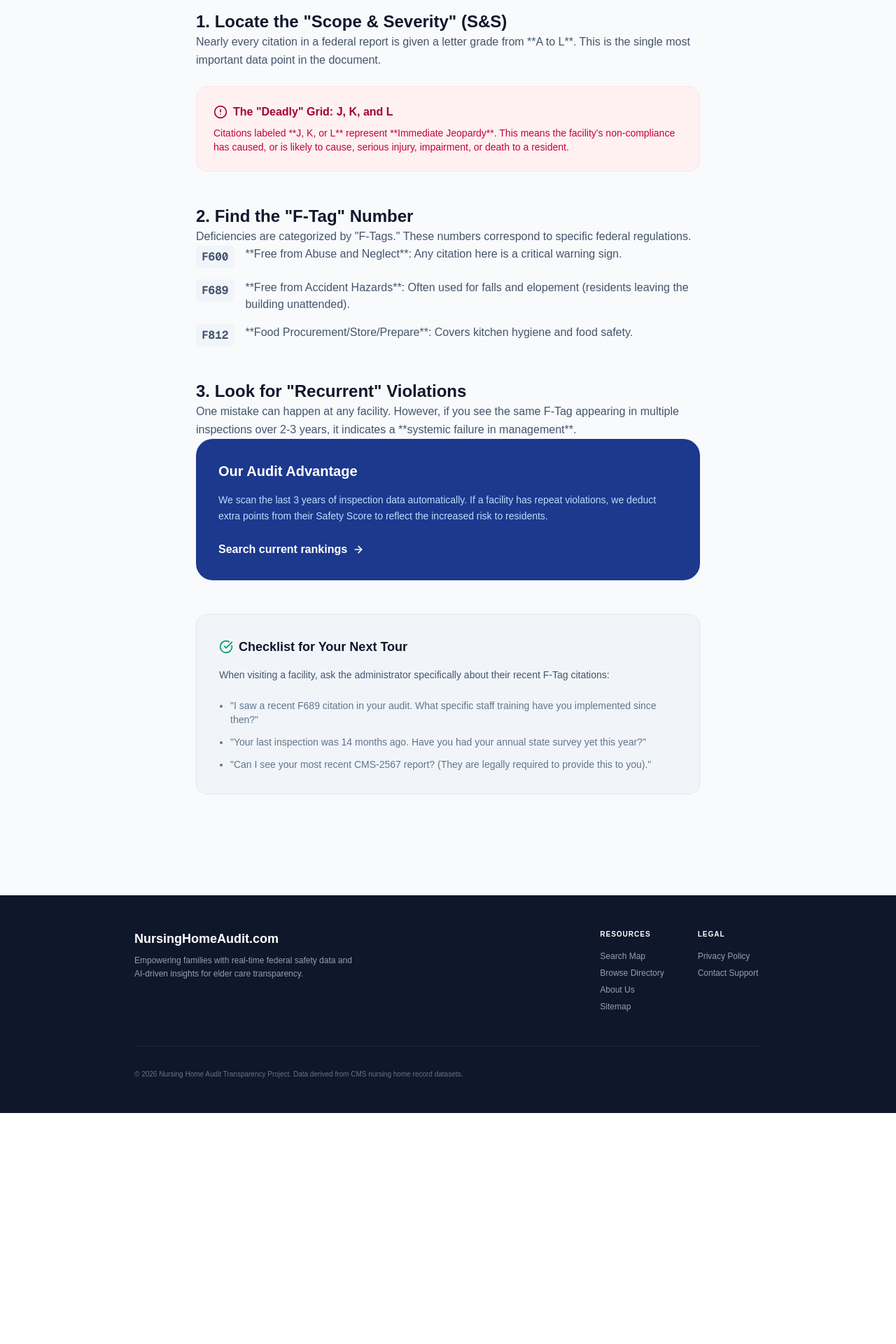
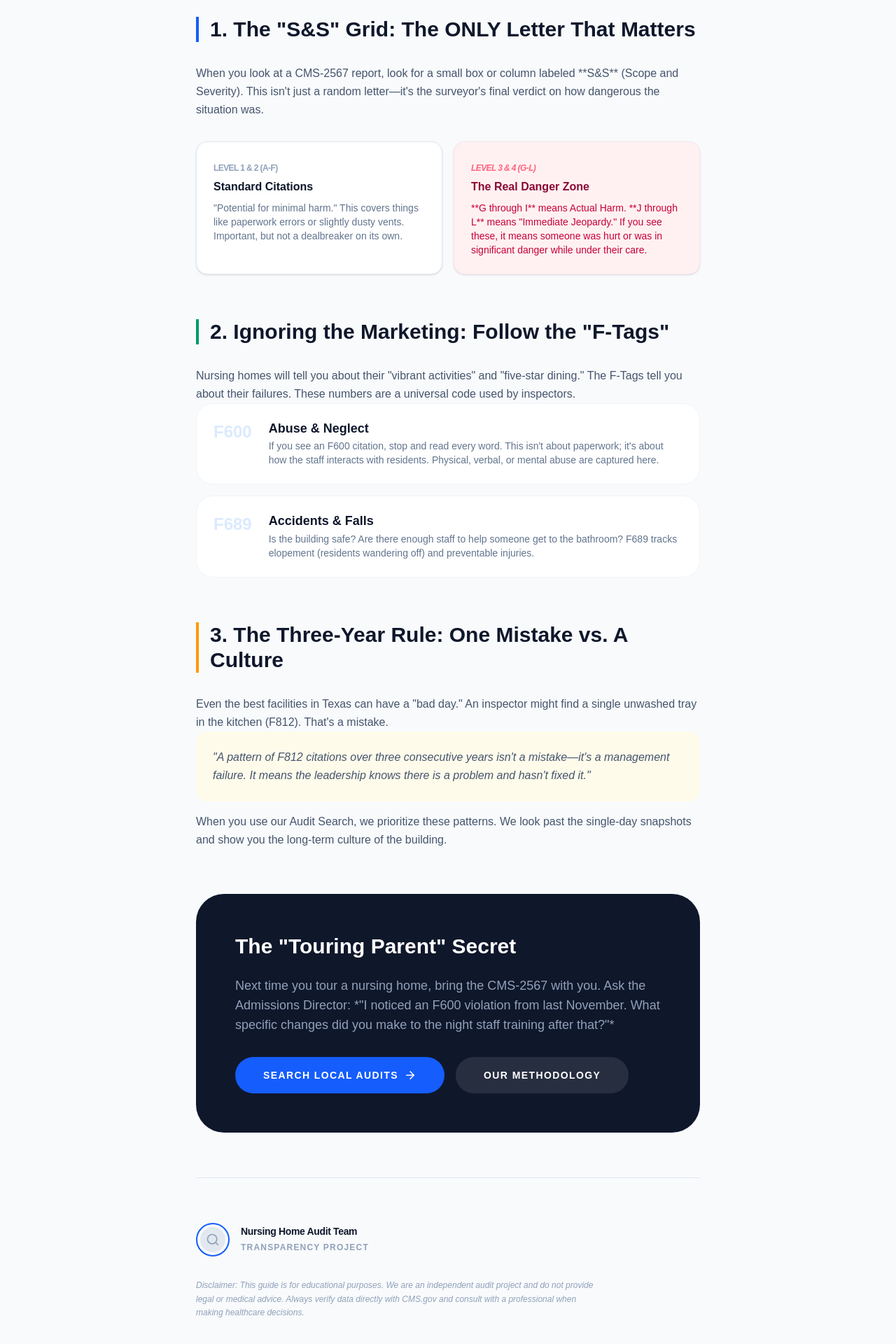
Before and after one commit to Emil1733/nursinghomeaudit, a Next.js app: page /resources/reading-inspection-reports in a window 1280 px wide. Shown: the part 480-2400 px from the top of the page at 70% size. Before the commit the page ends 2070 px from the top, so only its background shows below. Built offline with nearby package versions, Linux system fonts and the light colour scheme; no server answers.

Commit message:
Authority: Humanized 'How to Read Reports' guide with expert insights

```diff
--- a/src/app/resources/reading-inspection-reports/page.tsx
+++ b/src/app/resources/reading-inspection-reports/page.tsx
@@ -1,12 +1,12 @@
 
-import { AlertCircle, FileText, CheckCircle, Search, Info } from "lucide-react";
+import { AlertCircle, FileText, CheckCircle, Search, Info, ArrowRight, BookOpen } from "lucide-react";
 import { Breadcrumbs } from '@/components/ui/Breadcrumbs';
 import { Metadata } from 'next';
 import Link from 'next/link';
 
 export const metadata: Metadata = {
   title: "How to Read a Nursing Home Inspection Report | Guide",
-  description: "Learn how to decipher federal CMS Form 2567, identify high-risk citations, and understand 'Immediate Jeopardy' in nursing home health inspections.",
+  description: "Stop being intimidated by federal paperwork. Our guide breaks down the CMS-2567 form so you can find the truth about any Texas nursing home.",
   alternates: {
     canonical: '/resources/reading-inspection-reports',
   },
@@ -16,119 +16,119 @@ export default function GuidePage() {
   return (
     <div className="bg-slate-50 min-h-screen pb-20">
       <div className="bg-white border-b border-slate-200">
-        <div className="max-w-3xl mx-auto px-6 py-8">
+        <div className="max-w-3xl mx-auto px-6 py-12">
             <Breadcrumbs
                 items={[
                     { label: 'Resources', href: '/resources' },
                     { label: 'Reading Reports', href: '/resources/reading-inspection-reports' }
                 ]}
             />
-        </div>
-        <div className="max-w-3xl mx-auto px-6 pb-20">
-          <h1 className="text-4xl font-black text-slate-900 tracking-tight mb-6">
-            How to Read a Nursing Home Inspection Report (CMS-2567)
+          <h1 className="text-4xl md:text-5xl font-black text-slate-900 tracking-tight mt-8 mb-6">
+            Stop Being Intimidated by the <span className="text-blue-600">CMS-2567</span>.
           </h1>
           <p className="text-xl text-slate-600 leading-relaxed font-medium">
-            Federal inspection reports are intentionally dense. This guide helps you find the "Red Flags" that facilities often try to hide.
+            Federal inspection reports aren't designed to be easy to read. In fact, they look like a phone book from 1995. But hidden inside that paperwork is the truth about how a facility actually treats people when you aren't looking.
           </p>
         </div>
       </div>
 
-      <article className="max-w-3xl mx-auto px-6 py-16 prose prose-slate prose-lg">
-        <div className="space-y-12">
+      <article className="max-w-3xl mx-auto px-6 py-16 prose prose-slate prose-lg max-prose">
+        <div className="space-y-16">
 
             <section>
-                <h2 className="text-2xl font-black text-slate-900">1. Locate the "Scope & Severity" (S&S)</h2>
+                <h2 className="text-3xl font-black text-slate-900 border-l-4 border-blue-600 pl-4 mb-8">1. The "S&S" Grid: The ONLY Letter That Matters</h2>
                 <p className="text-slate-600 leading-relaxed">
-                    Nearly every citation in a federal report is given a letter grade from **A to L**. This is the single most important data point in the document.
+                    When you look at a CMS-2567 report, look for a small box or column labeled **S&S** (Scope and Severity). This isn't just a random letter—it's the surveyor's final verdict on how dangerous the situation was.
                 </p>
-                <div className="bg-rose-50 border border-rose-100 rounded-2xl p-6 my-6">
-                    <h4 className="flex items-center gap-2 text-rose-800 font-bold mb-2">
-                        <AlertCircle size={20} />
-                        The "Deadly" Grid: J, K, and L
-                    </h4>
-                    <p className="text-sm text-rose-700">
-                        Citations labeled **J, K, or L** represent **Immediate Jeopardy**. This means the facility's non-compliance has caused, or is likely to cause, serious injury, impairment, or death to a resident.
-                    </p>
+                <div className="grid grid-cols-1 md:grid-cols-2 gap-4 my-8">
+                    <div className="p-6 bg-white border border-slate-200 rounded-2xl shadow-sm">
+                        <span className="text-xs font-black uppercase text-slate-400 tracking-tighter">Level 1 & 2 (A-F)</span>
+                        <h4 className="font-bold text-slate-900 mt-1 mb-2">Standard Citations</h4>
+                        <p className="text-sm text-slate-500">"Potential for minimal harm." This covers things like paperwork errors or slightly dusty vents. Important, but not a dealbreaker on its own.</p>
+                    </div>
+                    <div className="p-6 bg-rose-50 border border-rose-100 rounded-2xl shadow-sm">
+                        <span className="text-xs font-black uppercase text-rose-400 tracking-tighter italic">Level 3 & 4 (G-L)</span>
+                        <h4 className="font-bold text-rose-900 mt-1 mb-2">The Real Danger Zone</h4>
+                        <p className="text-sm text-rose-700">**G through I** means Actual Harm. **J through L** means "Immediate Jeopardy." If you see these, it means someone was hurt or was in significant danger while under their care.</p>
+                    </div>
                 </div>
             </section>
 
             <section>
-                <h2 className="text-2xl font-black text-slate-900">2. Find the "F-Tag" Number</h2>
+                <h2 className="text-3xl font-black text-slate-900 border-l-4 border-emerald-600 pl-4 mb-8">2. Ignoring the Marketing: Follow the "F-Tags"</h2>
                 <p className="text-slate-600 leading-relaxed">
-                    Deficiencies are categorized by "F-Tags." These numbers correspond to specific federal regulations.
+                    Nursing homes will tell you about their "vibrant activities" and "five-star dining." The F-Tags tell you about their failures. These numbers are a universal code used by inspectors.
                 </p>
-                <ul className="space-y-4 text-slate-600 list-none pl-0">
-                    <li className="flex gap-4">
-                        <div className="font-mono bg-slate-100 px-2 py-1 rounded h-fit font-bold">F600</div>
-                        <span>**Free from Abuse and Neglect**: Any citation here is a critical warning sign.</span>
-                    </li>
-                    <li className="flex gap-4">
-                        <div className="font-mono bg-slate-100 px-2 py-1 rounded h-fit font-bold">F689</div>
-                        <span>**Free from Accident Hazards**: Often used for falls and elopement (residents leaving the building unattended).</span>
-                    </li>
-                    <li className="flex gap-4">
-                        <div className="font-mono bg-slate-100 px-2 py-1 rounded h-fit font-bold">F812</div>
-                        <span>**Food Procurement/Store/Prepare**: Covers kitchen hygiene and food safety.</span>
-                    </li>
-                </ul>
+                <div className="space-y-4">
+                    <div className="group flex items-start gap-6 p-6 rounded-3xl bg-white border border-slate-100 hover:border-blue-200 transition-all">
+                        <div className="font-black text-2xl text-blue-100 group-hover:text-blue-200 transition-colors">F600</div>
+                        <div>
+                            <h4 className="text-lg font-bold text-slate-900 leading-tight">Abuse & Neglect</h4>
+                            <p className="text-slate-500 text-sm mt-1">If you see an F600 citation, stop and read every word. This isn't about paperwork; it's about how the staff interacts with residents. Physical, verbal, or mental abuse are captured here.</p>
+                        </div>
+                    </div>
+                    <div className="group flex items-start gap-6 p-6 rounded-3xl bg-white border border-slate-100 hover:border-blue-200 transition-all">
+                        <div className="font-black text-2xl text-blue-100 group-hover:text-blue-200 transition-colors">F689</div>
+                        <div>
+                            <h4 className="text-lg font-bold text-slate-900 leading-tight">Accidents & Falls</h4>
+                            <p className="text-slate-500 text-sm mt-1">Is the building safe? Are there enough staff to help someone get to the bathroom? F689 tracks elopement (residents wandering off) and preventable injuries.</p>
+                        </div>
+                    </div>
+                </div>
             </section>
 
             <section>
-                <h2 className="text-2xl font-black text-slate-900">3. Look for "Recurrent" Violations</h2>
+                <h2 className="text-3xl font-black text-slate-900 border-l-4 border-amber-500 pl-4 mb-8">3. The Three-Year Rule: One Mistake vs. A Culture</h2>
                 <p className="text-slate-600 leading-relaxed">
-                    One mistake can happen at any facility. However, if you see the same F-Tag appearing in multiple inspections over 2-3 years, it indicates a **systemic failure in management**.
+                    Even the best facilities in Texas can have a "bad day." An inspector might find a single unwashed tray in the kitchen (F812). That's a mistake.
                 </p>
-                <div className="bg-blue-900 rounded-3xl p-8 text-white">
-                    <h4 className="text-xl font-bold mb-4">Our Audit Advantage</h4>
-                    <p className="text-blue-200 text-sm leading-relaxed mb-6">
-                        We scan the last 3 years of inspection data automatically. If a facility has repeat violations, we deduct extra points from their Safety Score to reflect the increased risk to residents.
-                    </p>
+                <p className="text-slate-600 leading-relaxed bg-amber-50 p-6 rounded-2xl italic">
+                    "A pattern of F812 citations over three consecutive years isn't a mistake—it's a management failure. It means the leadership knows there is a problem and hasn't fixed it."
+                </p>
+                <p className="text-slate-600 leading-relaxed pt-4">
+                    When you use our Audit Search, we prioritize these patterns. We look past the single-day snapshots and show you the long-term culture of the building.
+                </p>
+            </section>
+
+            <div className="bg-slate-900 rounded-[40px] p-10 md:p-14 text-white">
+                <h3 className="text-3xl font-black mb-6 leading-tight">The "Touring Parent" Secret</h3>
+                <p className="text-slate-400 text-lg mb-8">
+                    Next time you tour a nursing home, bring the CMS-2567 with you. Ask the Admissions Director: *"I noticed an F600 violation from last November. What specific changes did you make to the night staff training after that?"*
+                </p>
+                <div className="flex flex-col sm:flex-row gap-4">
                     <Link
                         href="/directory"
-                        className="text-white font-bold flex items-center gap-2 hover:underline"
+                        className="bg-blue-600 hover:bg-blue-500 text-white px-10 py-4 rounded-full font-black uppercase tracking-widest text-sm transition-all text-center flex items-center justify-center gap-2"
                     >
-                        Search current rankings <ArrowRight size={16} />
+                        Search Local Audits <ArrowRight size={18} />
+                    </Link>
+                    <Link
+                        href="/methodology"
+                        className="bg-white/10 hover:bg-white/20 text-white px-10 py-4 rounded-full font-black uppercase tracking-widest text-sm transition-all text-center"
+                    >
+                        Our Methodology
                     </Link>
                 </div>
-            </section>
+            </div>
 
-            <section className="bg-slate-100 rounded-2xl p-8 border border-slate-200">
-                <h3 className="text-lg font-bold text-slate-900 mb-4 flex items-center gap-2">
-                    <CheckCircle className="text-emerald-600" size={20} />
-                    Checklist for Your Next Tour
-                </h3>
-                <p className="text-sm text-slate-600 mb-6 font-medium">
-                    When visiting a facility, ask the administrator specifically about their recent F-Tag citations:
+            <section className="border-t border-slate-200 pt-16">
+                <div className="flex items-center gap-4 mb-8">
+                    <div className="w-12 h-12 rounded-full border-2 border-blue-600 p-1">
+                        <div className="w-full h-full bg-slate-200 rounded-full overflow-hidden flex items-center justify-center">
+                            <Search className="text-slate-400" size={20} />
+                        </div>
+                    </div>
+                    <div>
+                        <span className="block text-sm font-black text-slate-900 tracking-tight">Nursing Home Audit Team</span>
+                        <span className="text-xs font-bold text-slate-400 uppercase tracking-widest">Transparency Project</span>
+                    </div>
+                </div>
+                <p className="text-xs text-slate-400 leading-relaxed max-w-xl italic">
+                    Disclaimer: This guide is for educational purposes. We are an independent audit project and do not provide legal or medical advice. Always verify data directly with CMS.gov and consult with a professional when making healthcare decisions.
                 </p>
-                <ul className="text-sm text-slate-500 space-y-3 pl-4 list-disc">
-                    <li>"I saw a recent F689 citation in your audit. What specific staff training have you implemented since then?"</li>
-                    <li>"Your last inspection was 14 months ago. Have you had your annual state survey yet this year?"</li>
-                    <li>"Can I see your most recent CMS-2567 report? (They are legally required to provide this to you)."</li>
-                </ul>
             </section>
         </div>
       </article>
     </div>
   );
 }
-
-function ArrowRight({ size, className }: { size: number, className?: string }) {
-    return (
-        <svg
-            xmlns="http://www.w3.org/2000/svg"
-            width={size}
-            height={size}
-            viewBox="0 0 24 24"
-            fill="none"
-            stroke="currentColor"
-            strokeWidth="2.5"
-            strokeLinecap="round"
-            strokeLinejoin="round"
-            className={className}
-        >
-            <path d="M5 12h14" />
-            <path d="m12 5 7 7-7 7" />
-        </svg>
-    );
-}
```
